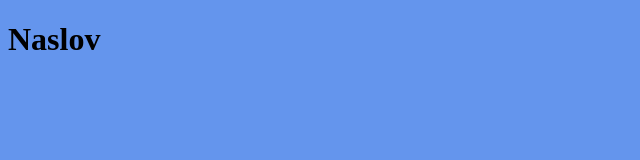
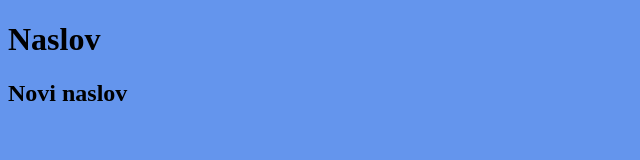
Before and after one commit to ldumancic/okviri-vj1.1, a plain HTML site: page index.html in a window 1280 px wide. Shown: the whole page, without its empty margins (0-640 px from the left). Drawn offline with Linux system fonts and the light colour scheme.

Commit message:
Nova promjena

```diff
--- a/index.html
+++ b/index.html
@@ -10,5 +10,6 @@
 </head>
 <body>
     <h1>Naslov</h1>
+    <h2>Novi naslov</h2>
 </body>
 </html>
```
